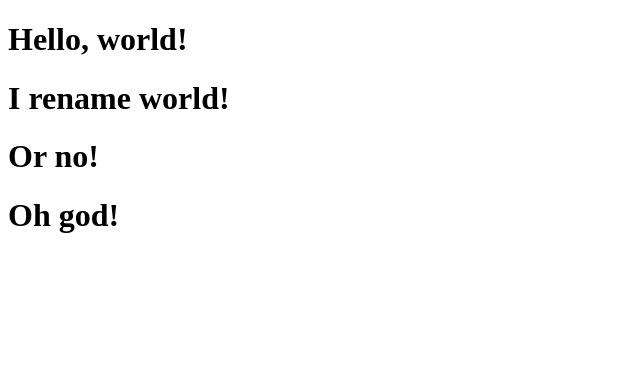
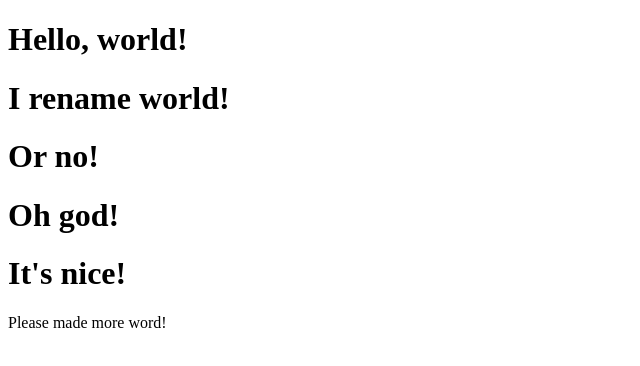
Before and after one commit to Mojocats/haven, a plain HTML site: page index.html in a window 1280 px wide. Shown: the whole page, without its empty margins (0-640 px from the left). Drawn offline with Linux system fonts and the light colour scheme.

Commit message:
Update index.html (#3)

```diff
--- a/index.html
+++ b/index.html
@@ -13,6 +13,7 @@
     <h1>I rename world!</h1>
     <h1>Or no!</h1>
     <h1>Oh god!</h1>
-
+    <h1>It's nice!</h1>
+    <p>Please made more word!</p>
   </body>
 </html>
```
